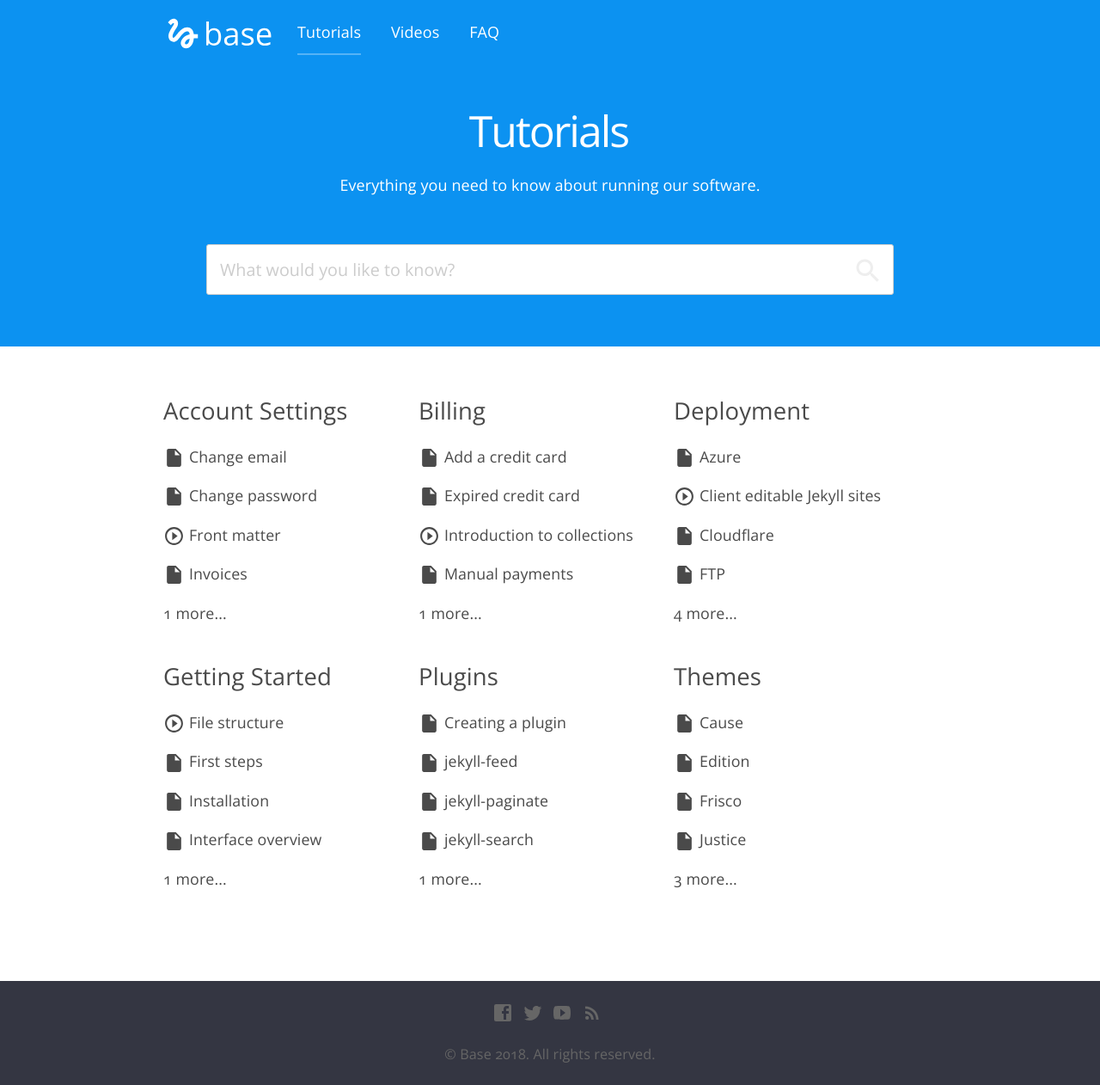
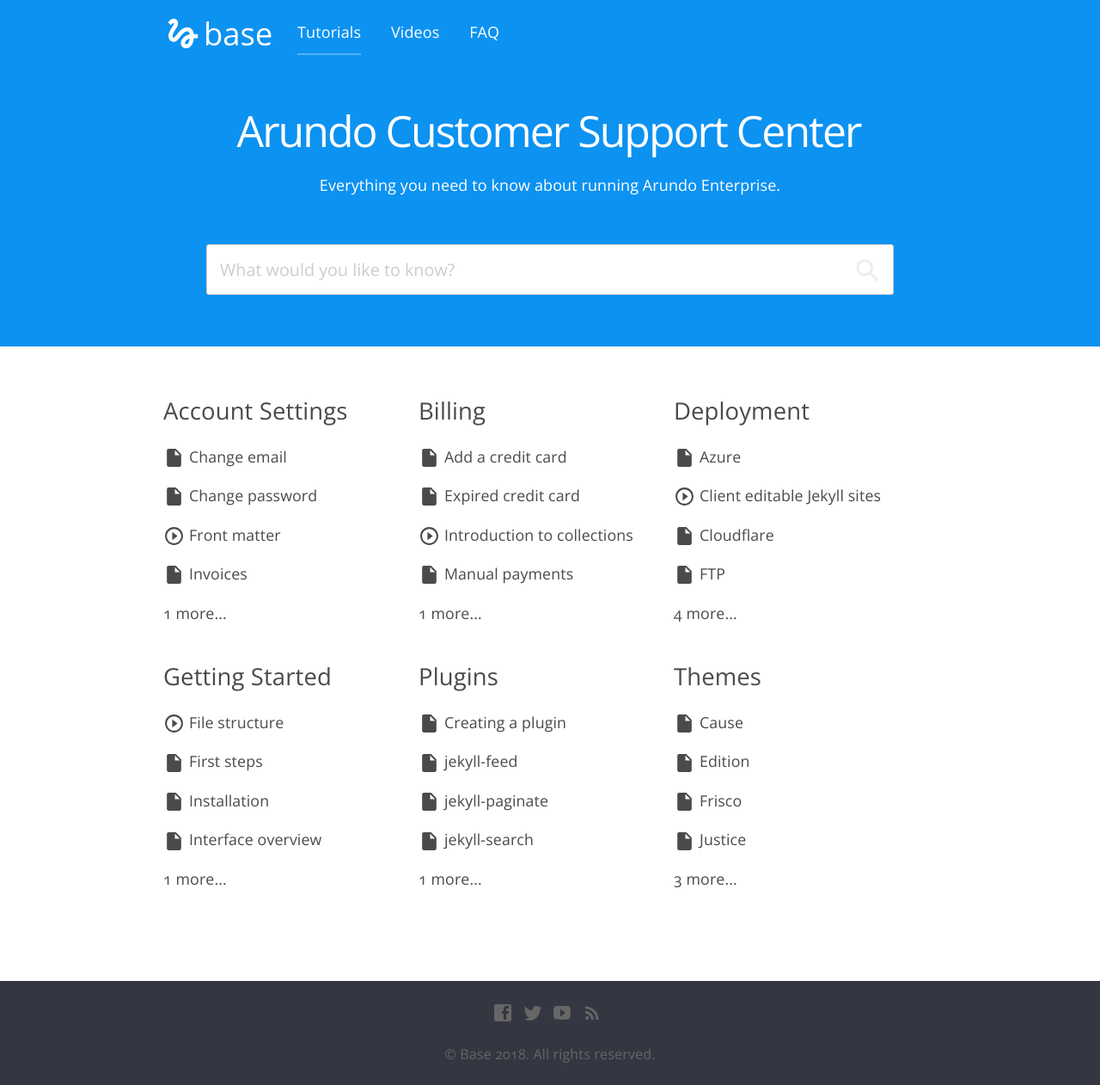
Before and after one commit to CloudCannon/base-jekyll-template, a Jekyll site: the page built from index.html, in a window 1280 px wide. Shown: the whole page at 86% size. Built offline with Jekyll 4.4.1, drawn with Linux system fonts in a browser that asks for light colours; nearby versions of some CDN libraries.

Commit message:
Changed text about search field on Home page

```diff
--- a/_layouts/default.html
+++ b/_layouts/default.html
@@ -34,8 +34,8 @@
 					{% include navigation.html %}
 				</section>
 				<section class="hero_search">
-					<h1>Tutorials</h1>
-					<p>Everything you need to know about running our software.</p>
+					<h1>Arundo Customer Support Center</h1>
+					<p>Everything you need to know about running Arundo Enterprise.</p>
 					{% include search.html %}
 				</section>
 			</div>
```
